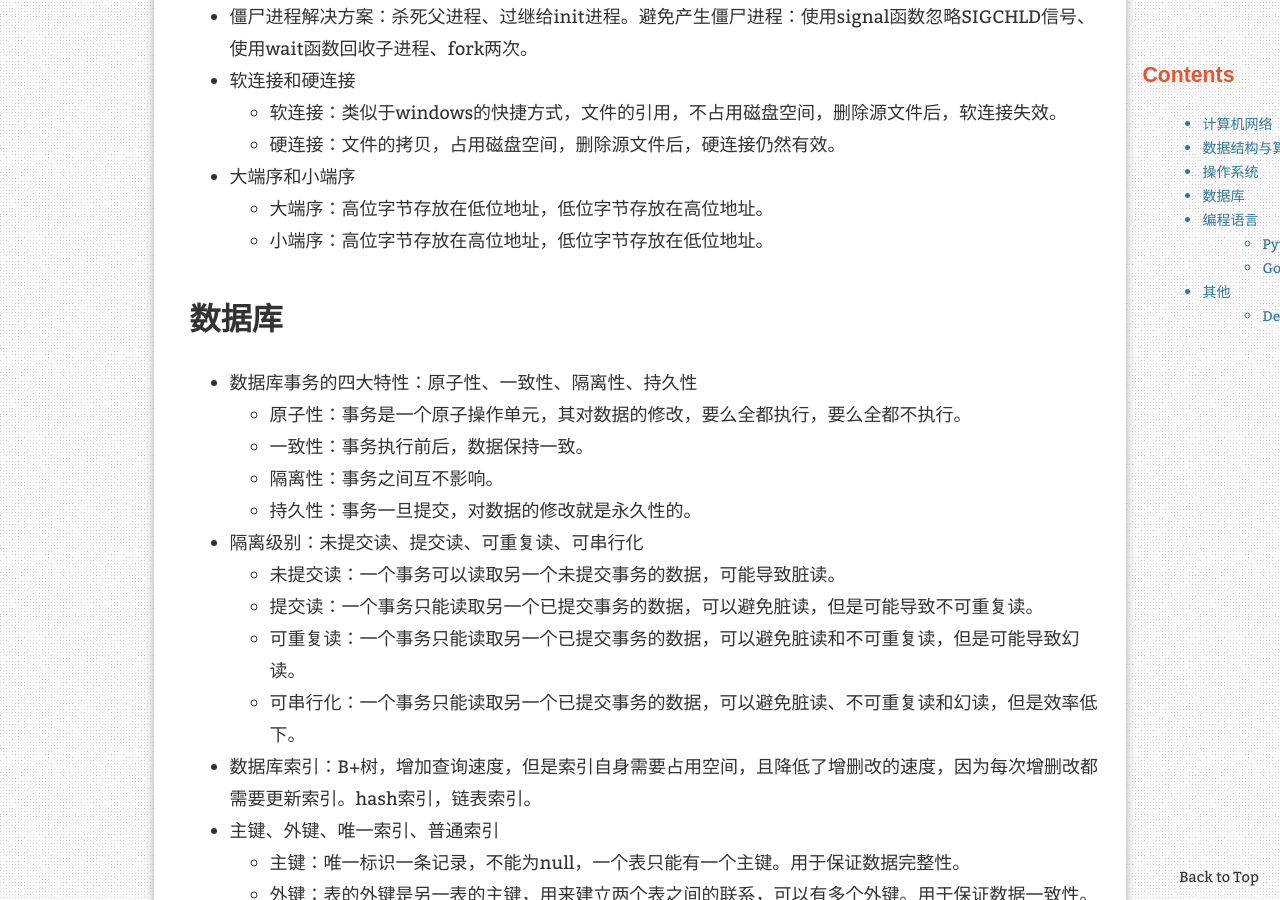
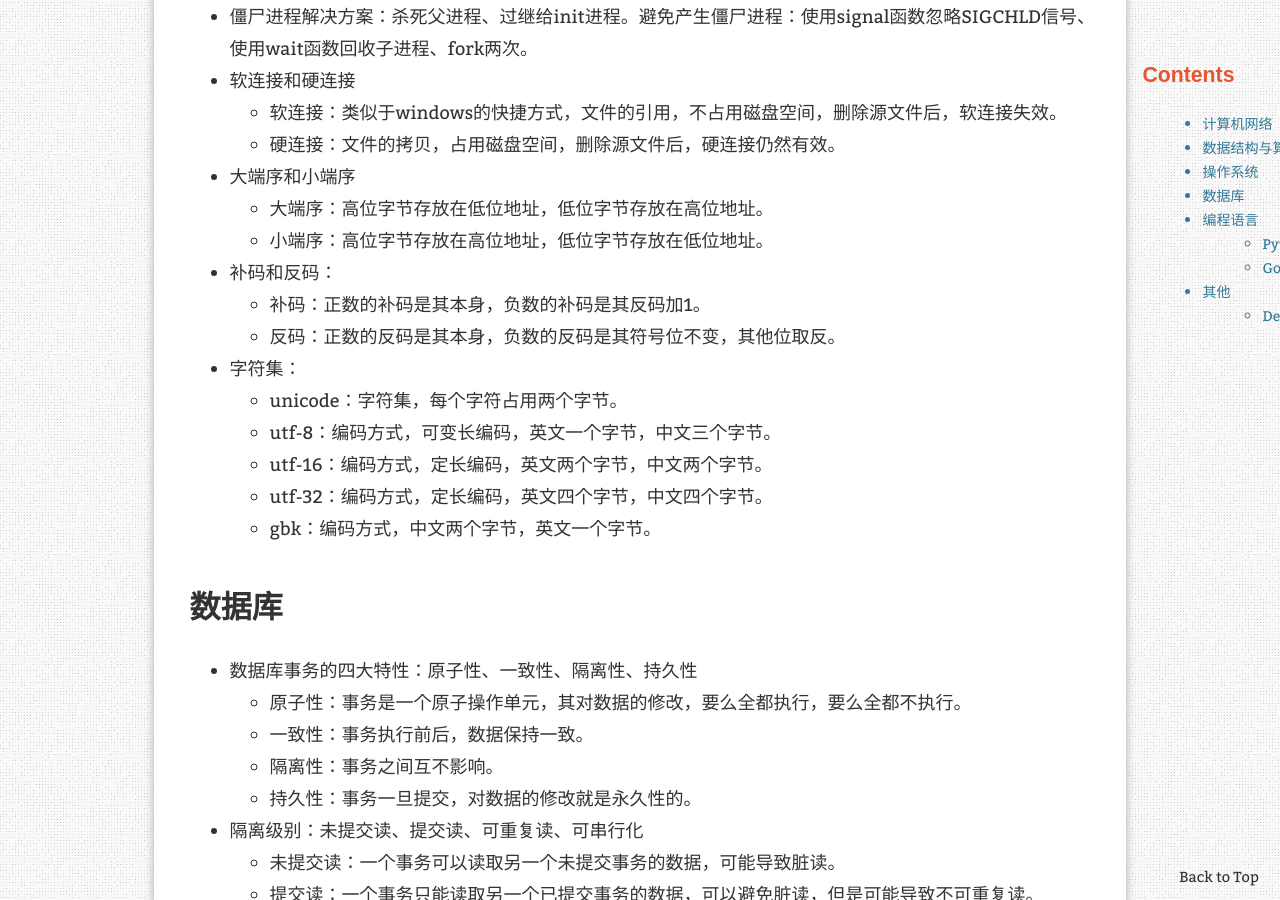
Before and after one commit to ElmTran/ElmTran.github.io, a Jekyll site: the page built from _posts/2023-10-10-eight-part-essay.md, in a window 1280 px wide and 900 px high, scrolled down 8784 px. Built offline with Jekyll 4.4.1, drawn with Linux system fonts in a browser that asks for light colours; comment, search, counter and statistics services are not loaded.

Commit message:
modified:   _posts/2022-03-23-python-tools.md modified:   _posts/2022-09-03-awesome-tools.md modified:   _posts/2023-04-06-awesome-ai-project.md modified:   _posts/2023-08-05-awesome-resources.md modified:   _posts/2023-08-05-tutorials-and-documents.md modified:   _posts/2023-10-10-eight-part-essay.md

```diff
--- a/_posts/2023-10-10-eight-part-essay.md
+++ b/_posts/2023-10-10-eight-part-essay.md
@@ -349,6 +349,19 @@ redirect_from:
 
     1. 大端序：高位字节存放在低位地址，低位字节存放在高位地址。
     2. 小端序：高位字节存放在高位地址，低位字节存放在低位地址。
+
+- 补码和反码：
+
+    1. 补码：正数的补码是其本身，负数的补码是其反码加1。
+    2. 反码：正数的反码是其本身，负数的反码是其符号位不变，其他位取反。
+
+- 字符集：
+
+    1. unicode：字符集，每个字符占用两个字节。
+    2. utf-8：编码方式，可变长编码，英文一个字节，中文三个字节。
+    3. utf-16：编码方式，定长编码，英文两个字节，中文两个字节。
+    4. utf-32：编码方式，定长编码，英文四个字节，中文四个字节。
+    5. gbk：编码方式，中文两个字节，英文一个字节。
 
 # 数据库
 
```
Also changed, not shown: _posts/2022-03-23-python-tools.md (+4 -0 lines), _posts/2022-09-03-awesome-tools.md (+3 -0 lines), _posts/2023-04-06-awesome-ai-project.md (+9 -0 lines), _posts/2023-08-05-awesome-resources.md (+4 -0 lines), _posts/2023-08-05-tutorials-and-documents.md (+2 -0 lines).
